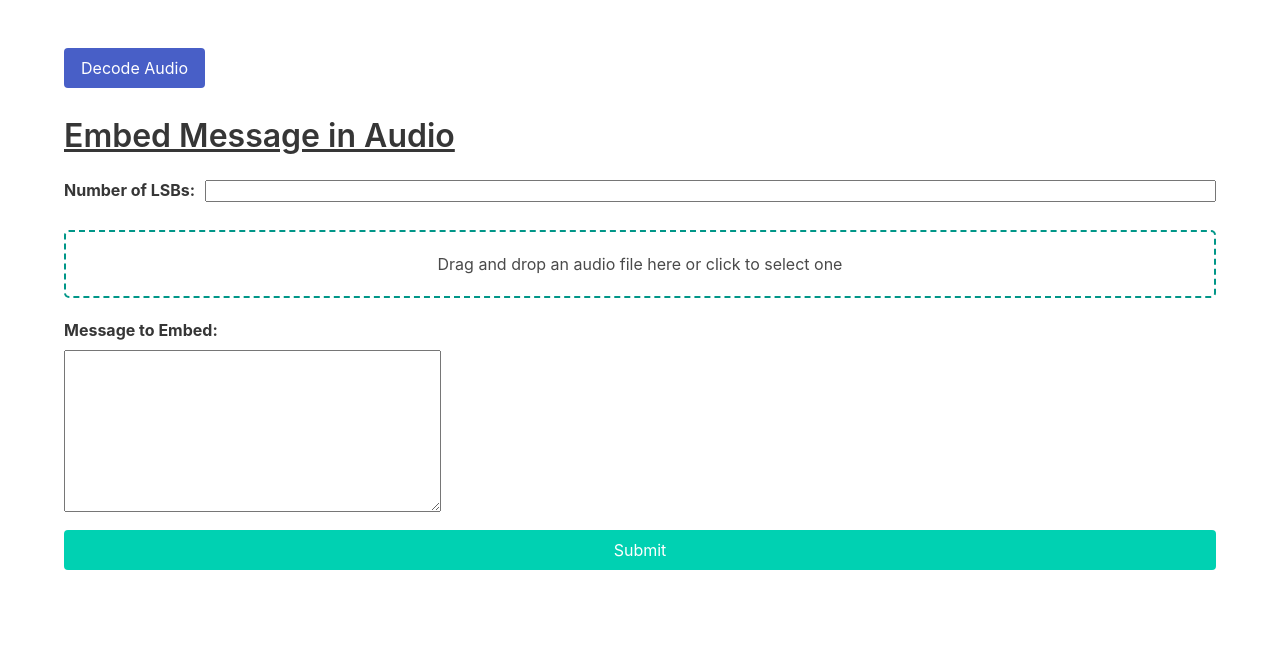
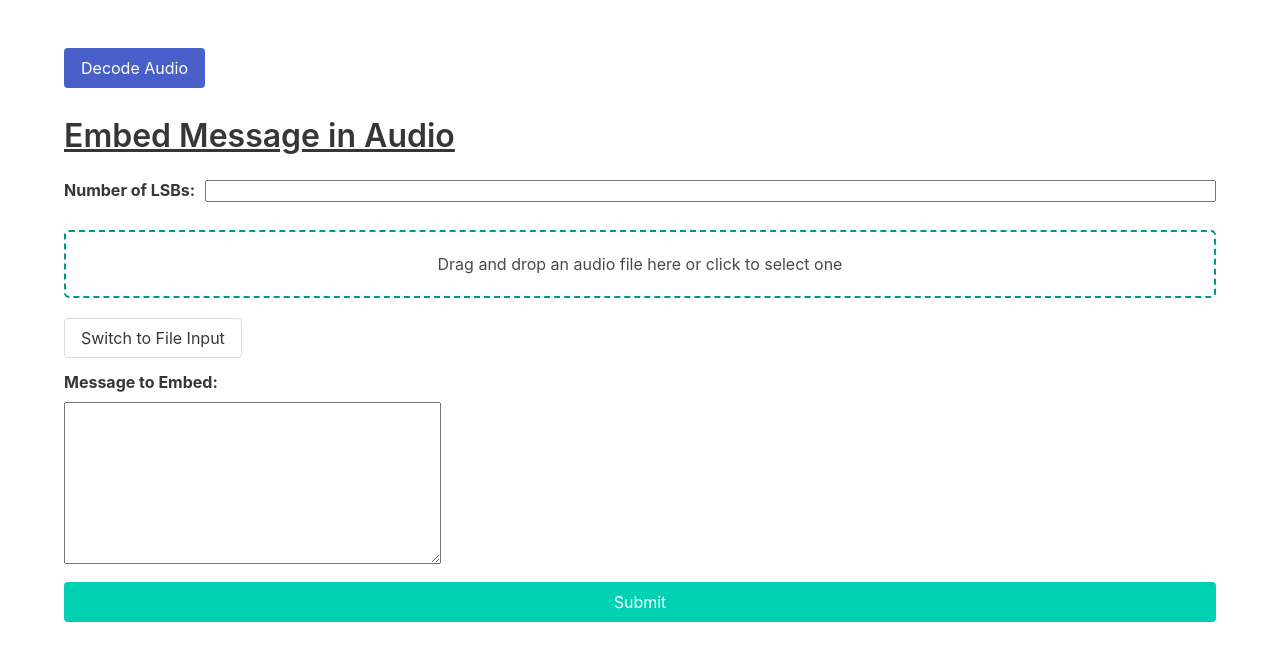
Before and after one commit to prezgamer/ACW1_Cybersec, a Django app: page /embed_audio/ in a window 1280 px wide. Shown: the top 661 px of the page. Run offline with Django 5.2, Linux system fonts and the light colour scheme.

Commit message:
Created Samples
Added:
Embed_Audio.html have switch to file input and switch to embed text

Need:
Add file reading for all pages (Mostly on text based)

```diff
--- a/django_project/steganography/forms.py
+++ b/django_project/steganography/forms.py
@@ -18,7 +18,7 @@ class StegoAudioForm(forms.ModelForm):
 
     class Meta:
         model = StegoAudio
-        fields = ['original_audio', 'message', 'num_lsbs']
+        fields = ['message_file', 'original_audio', 'message', 'num_lsbs']
 
 class StegoAudioDecodeForm(forms.Form):
     stego_audio = forms.FileField(label='Stego Audio')
--- a/django_project/steganography/models.py
+++ b/django_project/steganography/models.py
@@ -7,6 +7,7 @@ class StegoImage(models.Model):
 
 
 class StegoAudio(models.Model):
+    message_file = models.FileField(upload_to='stego_messages', null=True, blank=True)
     original_audio = models.FileField(upload_to='stego_audio/original')
     message = models.TextField()
     stego_audio = models.FileField(upload_to='stego_audio/', null=True, blank=True)
--- a/django_project/steganography/templates/steganography/embed_audio.html
+++ b/django_project/steganography/templates/steganography/embed_audio.html
@@ -22,6 +22,23 @@
             width: 100%;
         }
     </style>
+    <script>
+        function toggleMessageInput() {
+            const textMessageField = document.getElementById('text-message-field');
+            const fileMessageField = document.getElementById('file-message-field');
+            const toggleButton = document.getElementById('toggle-message-input');
+
+            if (textMessageField.style.display === 'none') {
+                textMessageField.style.display = 'block';
+                fileMessageField.style.display = 'none';
+                toggleButton.innerText = 'Switch to File Input';
+            } else {
+                textMessageField.style.display = 'none';
+                fileMessageField.style.display = 'block';
+                toggleButton.innerText = 'Switch to Text Input';
+            }
+        }
+    </script>
 </head>
 <body>
     <section class="section">
@@ -49,9 +66,18 @@
                     {{ form.original_audio.errors }}
                 </div>
                 <div class="field">
+                    <button type="button" id="toggle-message-input" class="button is-secondary" onclick="toggleMessageInput()">Switch to File Input</button>
+                </div>
+                <div class="field" id="text-message-field">
                     <label class="label">Message to Embed:</label>
                     <div class="control">
                         {{ form.message }}
+                    </div>
+                </div>
+                <div class="field" id="file-message-field" style="display: none;">
+                    <label class="label">Message File:</label>
+                    <div class="control">
+                        {{ form.message_file }}
                     </div>
                 </div>
                 <div class="field">
--- a/django_project/steganography/views.py
+++ b/django_project/steganography/views.py
@@ -58,6 +58,8 @@ def embed(request):
             stego_image.original_image = request.FILES['original_image']
             stego_image.save()
             original_image_path = stego_image.original_image.path
+
+
             message = stego_image.message
             #Store the entered number into the global variable BITS
             BITS = form.cleaned_data['num_lsbs']
```
Also changed, not shown: django_project/db.sqlite3, django_project/steganography/migrations/0013_stegoaudio_message_file.py (added).
